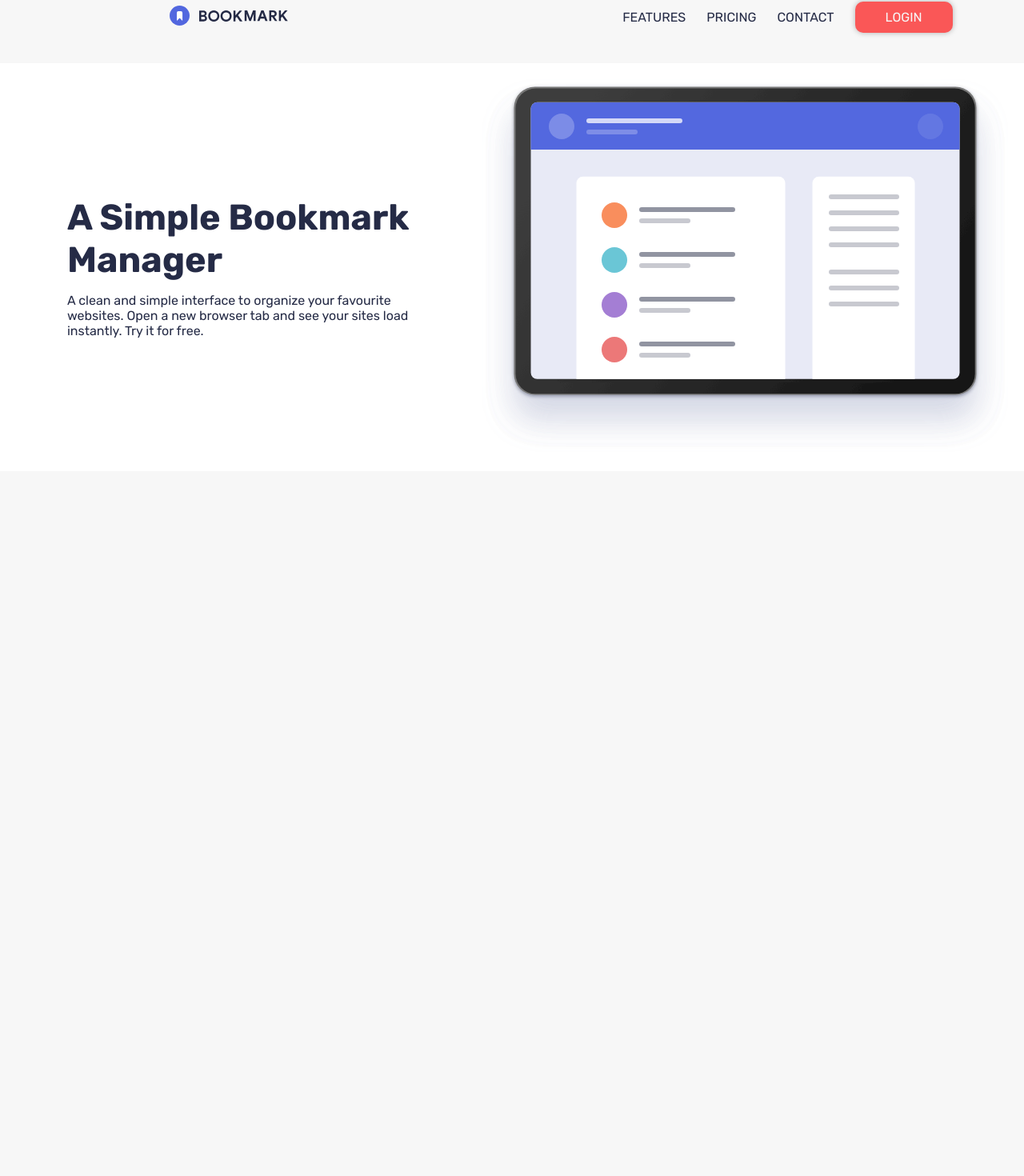
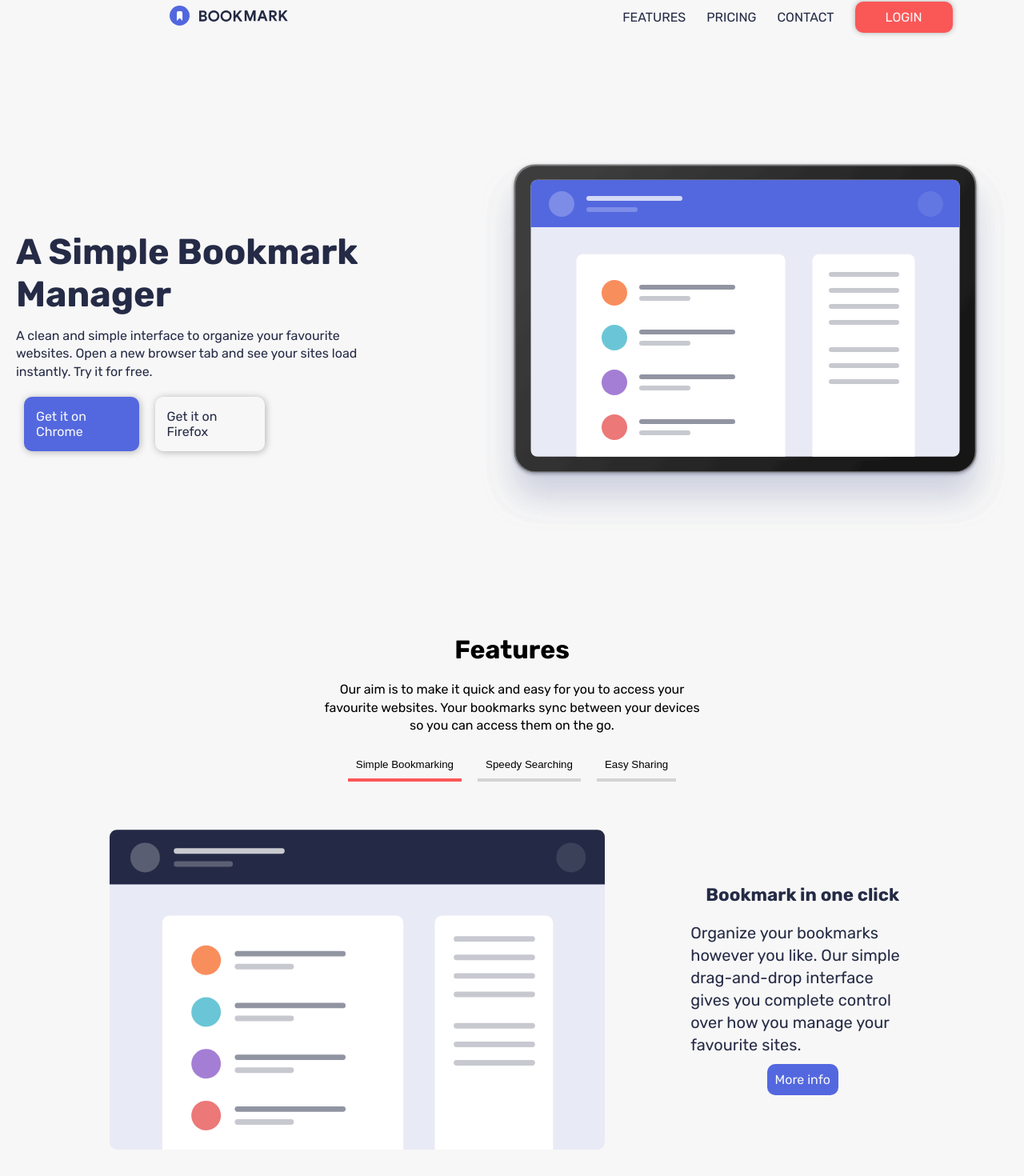
Before and after one commit to ygorhslima/bookmark-landing-page, a React (Vite) app in the folder bookmark-landing-page/: page / in a window 1280 px wide. Shown: the part 36-1506 px from the top of the page at 80% size. Before the commit the page ends 800 px from the top, so only its background shows below. Built offline with nearby package versions, Linux system fonts and the light colour scheme.

Commit message:
implementando funcionalidade de slide no react

```diff
--- a/bookmark-landing-page/src/App.jsx
+++ b/bookmark-landing-page/src/App.jsx
@@ -1,14 +1,17 @@
+import Features from "./components/Features"
 import Header from "./components/Header"
 import Presentation from "./components/Presentation"
 
+
 function App() {
   return (
-    <>
+    <div>
       <Header/>
       <main>
         <Presentation/>
+        <Features/>
       </main>
-    </>
+    </div>
   )
 }
 
--- /dev/null
+++ b/bookmark-landing-page/src/components/Features.jsx
@@ -0,0 +1,68 @@
+import { useState } from 'react'
+import '../estilos/Features.css'
+
+import tab1IMG from '../images/illustration-features-tab-1.svg'
+import tab2IMG from '../images/illustration-features-tab-2.svg'
+import tab3IMG from '../images/illustration-features-tab-3.svg'
+
+export default function Features() {
+  const [ativo, setAtivo] = useState(0)
+
+  const lista = [
+    {
+      image: tab1IMG,
+      title: "Bookmark in one click",
+      description: "Organize your bookmarks however you like. Our simple drag-and-drop interface gives you complete control over how you manage your favourite sites.",
+      buttonList: "More info",
+    },
+    {
+      image: tab2IMG,
+      title: "Intelligent search",
+      description: "Our powerful search feature will help you find saved sites in no time at all. No need to trawl through all of your bookmarks.",
+      buttonList: "More info",
+    },
+    {
+      image: tab3IMG,
+      title: "Share your bookmarks",
+      description: "Easily share your bookmarks and collections with others. Create a shareable link that you can send at the click of a button.",
+      buttonList: "More info",
+    }
+  ]
+
+  return (
+    <div className="container-features">
+      <div className="content">
+        <h1>Features</h1>
+        <p>
+          Our aim is to make it quick and easy for you to access your <br /> favourite websites.
+          Your bookmarks sync between your devices <br /> so you can access them on the go.
+        </p>
+      </div>
+
+      <div className="buttons-features">
+        <button onClick={() => setAtivo(0)} className={ativo === 0 ? "ativo" : ""}>
+          Simple Bookmarking
+        </button>
+        <button onClick={() => setAtivo(1)} className={ativo === 1 ? "ativo" : ""}>
+          Speedy Searching
+        </button>
+        <button onClick={() => setAtivo(2)} className={ativo === 2 ? "ativo" : ""}>
+          Easy Sharing
+        </button>
+      </div>
+
+      <div className="slide">
+        <div className="item">
+          <div className="img">
+            <img src={lista[ativo].image} alt={lista[ativo].title} />
+          </div>
+          <div className="content">
+            <h2>{lista[ativo].title}</h2>
+            <p>{lista[ativo].description}</p>
+            <a href="#" className="buttonList">{lista[ativo].buttonList}</a>
+          </div>
+        </div>
+      </div>
+    </div>
+  )
+}
--- a/bookmark-landing-page/src/components/Presentation.jsx
+++ b/bookmark-landing-page/src/components/Presentation.jsx
@@ -9,6 +9,10 @@ export default function Presentation(){
                 <p>
                     A clean and simple interface to organize your favourite <br /> websites. Open a new browser tab and see your sites load <br /> instantly. Try it for free.
                 </p>
+                <div className='links-get-extension'>
+                    <a className='link-get-chrome'>Get it on Chrome</a>
+                    <a className='link-get-firefox'>Get it on Firefox</a>
+                </div>
             </div>
             <div className="img">
                 <img src={illustrationHero} alt="illustraton-hero" />
--- /dev/null
+++ b/bookmark-landing-page/src/estilos/Features.css
@@ -0,0 +1,84 @@
+:root{
+    --Blue600: hsl(231, 69%, 60%);
+    --Red400: hsl(0, 94%, 66%);
+    --Grey50: hsl(0, 0%, 97%);
+    --Blue950: hsl(229, 31%, 21%);
+}
+
+.container-features{
+    display: flex;
+    flex-direction: column;
+    align-items: center;
+}
+
+.content{
+    display: flex;
+    flex-direction: column;
+    align-items: center;
+    text-align: center;
+}
+
+.content h1{margin: 10px;}
+.content p{line-height: 1.4em; margin: 10px;}
+
+.buttons-features button{
+    border: none;
+    background: none;
+    padding: 10px;
+    margin: 10px;
+    border-bottom: 4px solid lightgray;
+    cursor: pointer;
+    transition: border-color 0.3s ease; /* animação suave */
+}
+
+.buttons-features button.ativo{
+    border-bottom: 4px solid var(--Red400);
+}
+
+/*  configurações específicas para o slide no Features*/
+.slide{
+    display: flex;
+    justify-content: space-between;
+    align-items: center;
+    padding: 10px;
+    margin: 30px;
+
+}
+.slide .item{
+    display: flex;
+    align-items: center;
+    justify-content: space-evenly;
+    width: 100%;
+    color: var(--Blue950);
+}
+.slide .item .img{
+    margin: 10px;
+    height: 400px;
+}
+.slide .item .img img{
+    height: 100%;
+}
+.slide .item .content{
+    display: flex;
+    flex-direction: column;
+    text-align: start;
+    width: 25%;
+}
+.slide .item .content h2{
+    font-size: 1.4em;
+    margin-bottom: 10px;
+}
+.slide .item .content p{
+    font-size: 20px;
+}
+.slide .item .content .buttonList{
+    background-color: var(--Blue600);
+    text-decoration: none;
+    color: var(--Grey50) !important;
+    padding: 10px;
+    border-radius: 10px;
+    transition: 0.8s;
+}
+.slide .item .content .buttonList:hover{
+    background-color: var(--Blue950);
+}
--- a/bookmark-landing-page/src/estilos/Header.css
+++ b/bookmark-landing-page/src/estilos/Header.css
@@ -11,13 +11,6 @@ header{
     justify-content: space-around;
     align-items: center;
     padding: 15px;
-}
-.header-img{
-
-}
-
-.header-img img{
-
 }
 
 .header-buttons{
@@ -48,5 +41,5 @@ header{
 .btn-login:hover{
     background-color: var(--Grey50);
     color: var(--Red400)!important;
-    border: 1px solid var(--Red400);
+    outline: 1px solid var(--Red400);
 }
--- a/bookmark-landing-page/src/estilos/Presentation.css
+++ b/bookmark-landing-page/src/estilos/Presentation.css
@@ -15,12 +15,51 @@
     grid-area: 1/2/-1/-1;
 }
 .content-presentation{
-
+    display: flex;
+    flex-direction: column;
 }
 .content-presentation h1{
     margin-bottom: 15px;
     font-size: 2.8em;
 }
+.content-presentation p{
+    line-height: 1.4em;
+}
+.content-presentation .links-get-extension{
+    display: flex;
+    justify-content: space-evenly;
+    width: 55%;
+    margin-top: 10px;
+}
+.content-presentation div a{
+    padding: 15px;
+    margin: 10px;
+    transition: 0.8s;
+    cursor: pointer;
+}
+.content-presentation div .link-get-chrome{
+    background-color: var(--Blue600);
+    color: var(--Grey50);
+    box-shadow: 1px 1px 10px rgba(0, 0, 0, 0.288);
+    border-radius: 10px;
+}
+.content-presentation div .link-get-chrome:hover{
+    background-color: var(--Grey50);
+    outline: 1px solid var(--Blue600);
+    color: var(--Blue600);
+}
+
+.content-presentation div .link-get-firefox{
+    background-color: var(--Grey50);
+    color: var(--Blue950);
+    box-shadow: 1px 1px 10px rgba(0, 0, 0, 0.288);
+    border-radius: 10px;
+}
+.content-presentation div .link-get-firefox:hover{
+    outline: 1px solid var(--Red400);
+    color: var(--Red400);
+}
+
 .content-presentation .img{
 
 }
--- a/bookmark-landing-page/src/index.css
+++ b/bookmark-landing-page/src/index.css
@@ -20,7 +20,7 @@ body,html{
 
 main{
     display: grid;
-    grid-template-columns: 5% 1fr 5%;
+    justify-content: center;
+    align-content:center;
     grid-auto-rows: 1fr;
-    background-color: white;
 }
```
